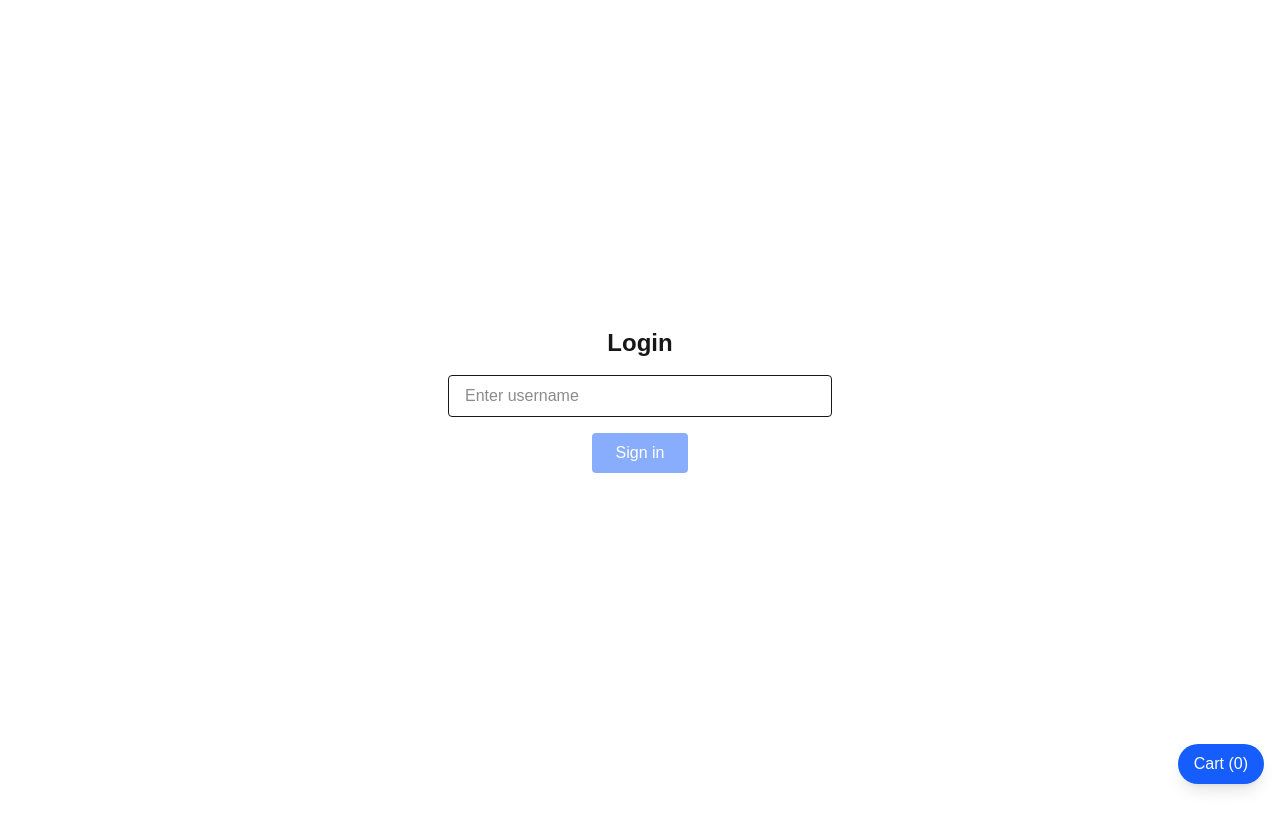
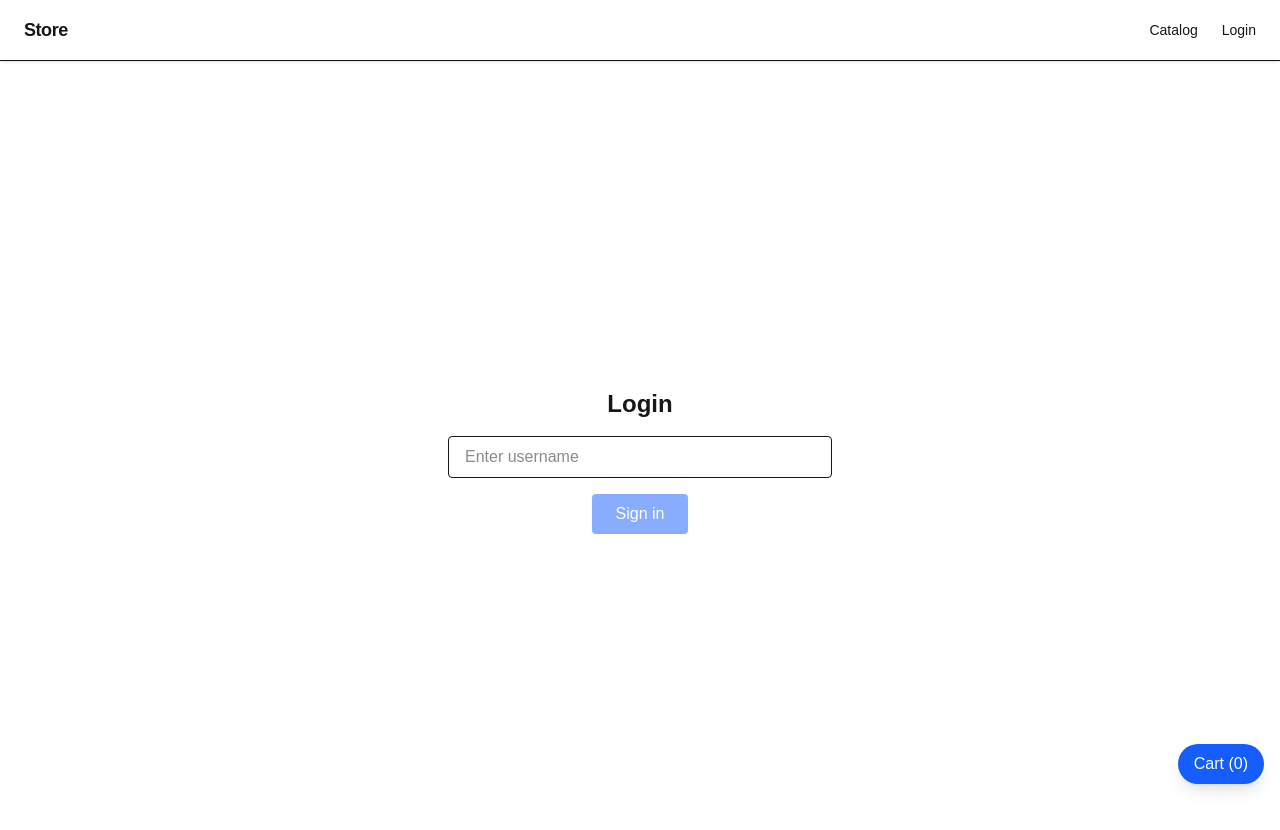
Before and after one commit to roadev/next-store, a Next.js app: page /login in a window 1280 px wide. Shown: the top 830 px of the page. Before the commit the page ends 800 px from the top, so only its background shows below. Built offline with nearby package versions, Linux system fonts and the light colour scheme.

Commit message:
added basic functional header nav bar

```diff
--- a/src/app/layout.tsx
+++ b/src/app/layout.tsx
@@ -4,6 +4,7 @@ import { ReactQueryDevtools } from "@tanstack/react-query-devtools";
 import { QueryClient, QueryClientProvider } from "@tanstack/react-query";
 import "./globals.css";
 import { CartDrawer } from "@/components/CartDrawer";
+import { Header } from "@/components/Header";
 
 const queryClient = new QueryClient();
 
@@ -16,6 +17,7 @@ export default function RootLayout({
     <html lang="en">
       <body>
         <QueryClientProvider client={queryClient}>
+          <Header />
           {children}
           <ReactQueryDevtools initialIsOpen={false} />
         </QueryClientProvider>
--- /dev/null
+++ b/src/components/Header.tsx
@@ -0,0 +1,32 @@
+"use client";
+
+import Link from "next/link";
+import { useAuthStore } from "@/store/auth";
+
+export function Header() {
+  const user = useAuthStore((s) => s.user);
+
+  return (
+    <header className="bg-white border-b px-6 py-4 shadow-sm flex items-center justify-between sticky top-0 z-40">
+      <Link href="/products" className="text-lg font-bold tracking-tight">
+        Store
+      </Link>
+
+      <nav className="flex items-center gap-6 text-sm font-medium">
+        <Link href="/products" className="hover:underline">
+          Catalog
+        </Link>
+
+        {user ? (
+          <Link href="/account" className="hover:underline">
+            My Account
+          </Link>
+        ) : (
+          <Link href="/login" className="hover:underline">
+            Login
+          </Link>
+        )}
+      </nav>
+    </header>
+  );
+}
```
